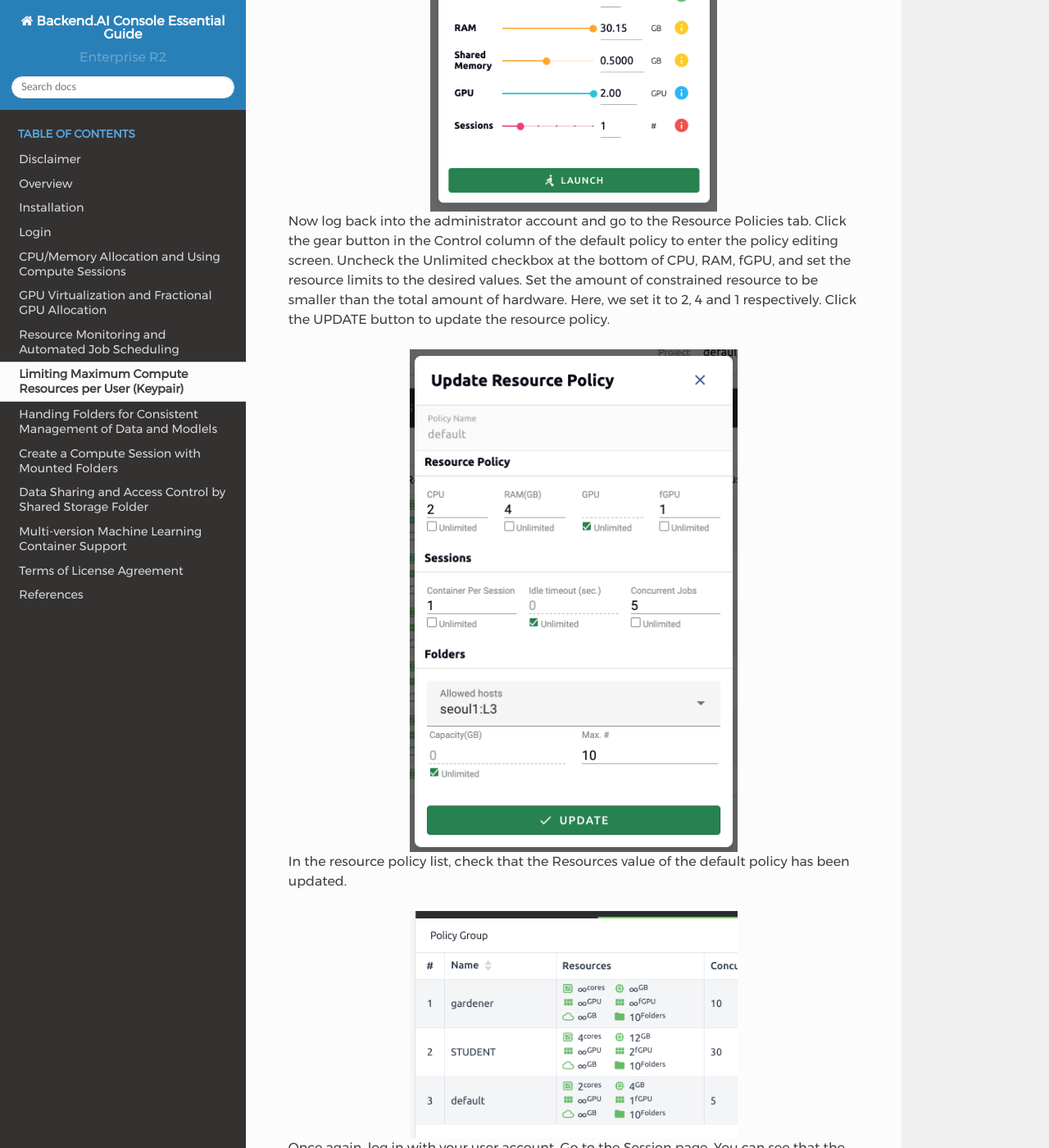
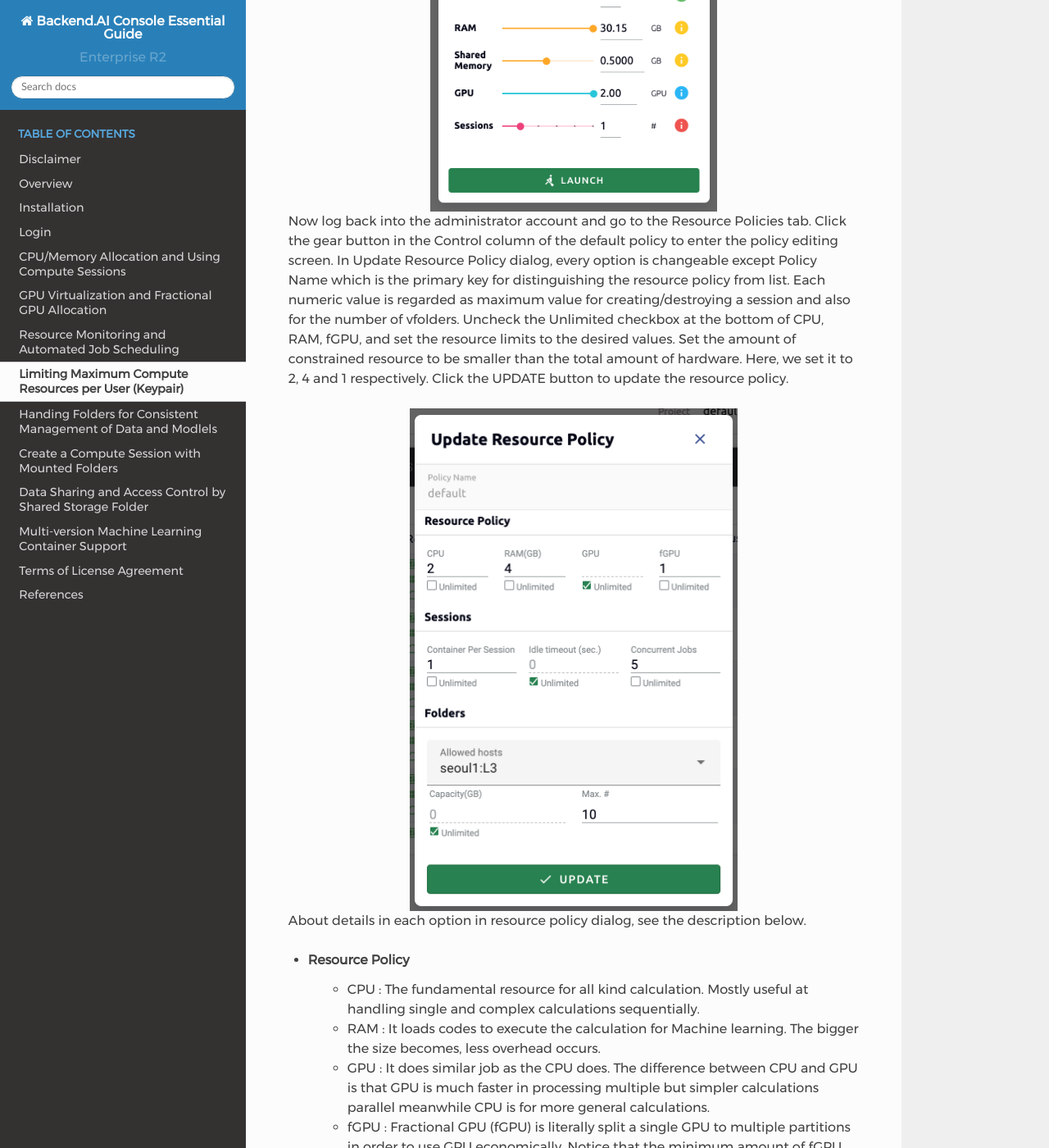
Before and after one commit to lablup/backend.ai-docs-webui, a Sphinx documentation site: the page built from docs/resource_limit/resource_limit.rst, in a window 1280 px wide and 1400 px high, scrolled down 2142 px. Shown: the whole window at 82% size. Built offline with Sphinx 7.4.7 and the Read the Docs theme 2.0.0, drawn with Linux system fonts in a browser that asks for light colours; some of the changed text lies outside the part shown.

Commit message:
docs: update resource_limit part with description for each option in the resource policy dialog

```diff
--- a/docs/resource_limit/resource_limit.rst
+++ b/docs/resource_limit/resource_limit.rst
@@ -51,15 +51,36 @@
 
 Now log back into the administrator account and go to the Resource Policies tab.
 Click the gear button in the Control column of the default policy to enter the
-policy editing screen. Uncheck the Unlimited checkbox at the bottom of CPU, RAM,
-fGPU, and set the resource limits to the desired values. Set the amount of
-constrained resource to be smaller than the total amount of hardware. Here, we
-set it to 2, 4 and 1 respectively. Click the UPDATE button to update the
-resource policy.
+policy editing screen. In Update Resource Policy dialog, every option is
+changeable except Policy Name which is the primary key for distinguishing the
+resource policy from list. Each numeric value is regarded as maximum value for
+creating/destroying a session and also for the number of vfolders. Uncheck the
+Unlimited checkbox at the bottom of CPU, RAM, fGPU, and set the resource limits
+to the desired values. Set the amount of constrained resource to be smaller than
+the total amount of hardware. Here, we set it to 2, 4 and 1 respectively. Click
+the UPDATE button to update the resource policy.
 
 .. image:: update_resource_policy.png
    :width: 400
    :align: center
+
+About details in each option in resource policy dialog, see the description below.
+
+* Resource Policy
+   * CPU : The fundamental resource for all kind calculation. Mostly useful at handling single and complex calculations sequentially.
+   * RAM : It loads codes to execute the calculation for Machine learning. The bigger the size becomes, less overhead occurs.
+   * GPU : It does similar job as the CPU does. The difference between CPU and GPU is that GPU is much faster in processing multiple but simpler calculations parallel meanwhile CPU is for more general calculations.
+   * fGPU : Fractional GPU (fGPU) is literally split a single GPU to multiple partitions in order to use GPU economically. Notice that the minimum amount of fGPU required is differed by each image.
+
+* Sessions
+   * Container Per Session : The independent unit for calculating.
+   * Idle timeout (sec.) : Configurable period of time during which the user can be inactive without any impact on their session.
+   * Concurrent Jobs : It is about the number of jobs can be done in parallel.
+
+* Folders
+   * Allowed hosts : Allowed hosts for accessing vfolders created under this resource policy.
+   * Capacity(GB) : the maximum size(GB) for folder that can be afforded.
+   * Max. # : the maximum number of vfolders that can be created/invited.
 
 In the resource policy list, check that the Resources value of the default
 policy has been updated.
```
Also changed, not shown: 1 other file.
